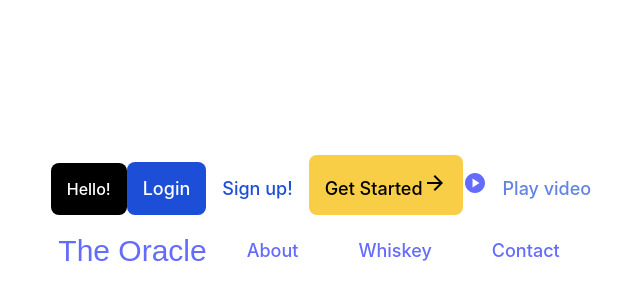
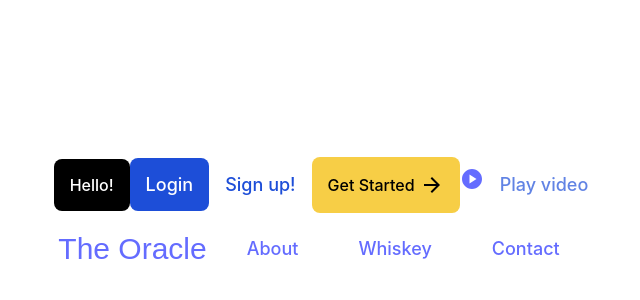
Before and after one commit to RAYMUNDOOOO/savior-iq, a React (Vite) app: page / in a window 1280 px wide. Shown: the part 180-480 px from the top of the page, without its empty margins (311-951 px from the left). Built offline with nearby package versions, Linux system fonts and the light colour scheme.

Commit message:
Fixed the alignment of text and arrow in GetStarted button.

```diff
--- a/src/components/Buttons.jsx
+++ b/src/components/Buttons.jsx
@@ -27,12 +27,12 @@ export function LoginButton({ text }) {
 
 export function GetStartedButton() {
         return (
-                <a href="/">
-                        <button className={`${style.btn} ${style.getStarted}`}>
-                                Get Started
+                <button className={`${style.btn} ${style.getStarted}`}>
+                        <div id={`${style.getStartedContainer}`}>
+                                <span>Get Started</span>
                                 <ArrowForwardIcon />
-                        </button>
-                </a>
+                        </div>
+                </button>
         );
 }
 
--- a/src/styles/buttons.module.css
+++ b/src/styles/buttons.module.css
@@ -2,6 +2,7 @@
         background-color: #000000;
         color: #FFFFFF;
         padding: 15px;
+        vertical-align: baseline;
 }
 
 .signUp {
@@ -19,6 +20,18 @@
         color: #000000;
 }
 
+#getStartedContainer {
+        display: flex;
+        flex-direction: row;
+        align-items: center;
+        height: 100%;
+}
+
+#getStartedContainer > span {
+        margin-right: 5px;
+}
+
+
 .playVideo {
         background-color: #FFFFFF;
         color: #6183E4;
```
